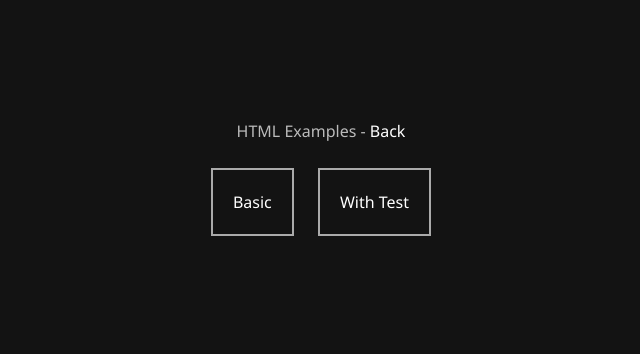
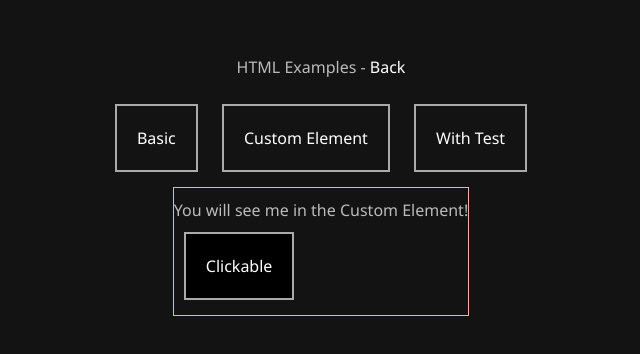
Before and after one commit to thisjt/alertist, a SvelteKit app: page /html in a window 1280 px wide. Shown: the part 220-574 px from the top of the page, without its empty margins (319-959 px from the left). Built offline with nearby package versions, Linux system fonts and the light colour scheme.

Commit message:
feat: for html method, allow DOM elements in text param

```diff
--- a/src/routes/html/+page.svelte
+++ b/src/routes/html/+page.svelte
@@ -1,5 +1,7 @@
 <script>
 	import alertist from '$lib/alertist';
+
+	let /**@type {HTMLDivElement}*/ bodyMe;
 </script>
 
 <div class="examples">
@@ -12,6 +14,13 @@
 					title: 'The Usual',
 				});
 			}}>Basic</button>
+		<button
+			on:click={async () => {
+				const action = await alertist.html({
+					text: bodyMe,
+					title: 'The Usual',
+				});
+			}}>Custom Element</button>
 		<button
 			on:click={async () => {
 				const action = await alertist.html({
@@ -34,4 +43,9 @@
 				});
 			}}>With Test</button>
 	</div>
+
+	<div style="border:1px solid #faa" bind:this={bodyMe}>
+		You will see me in the Custom Element!<br />
+		<button style="background-color:#000;color:#fff" on:click={() => alert('basic alert? huh?')}>Clickable</button>
+	</div>
 </div>
```
Also changed, not shown: src/lib/html/html.js.
